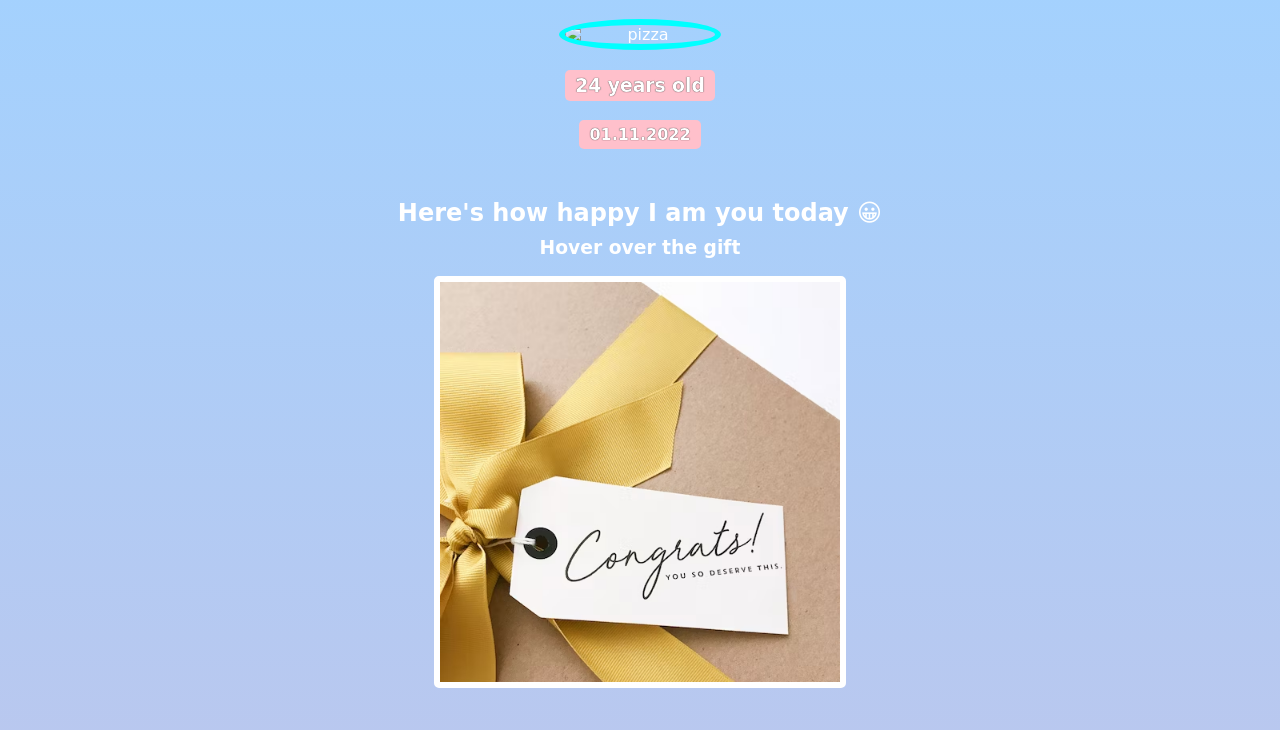
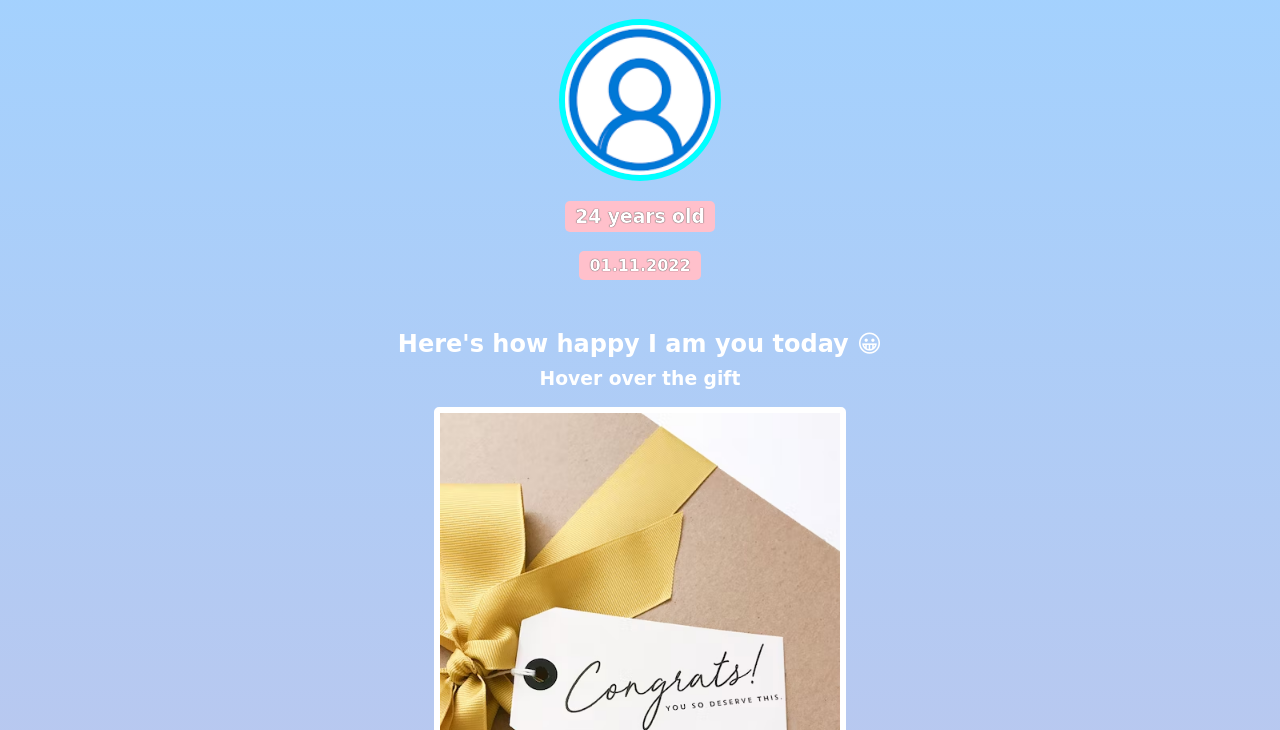
Before and after one commit to NourNassar/Gift-Site, a plain HTML site: page index.html in a window 1280 px wide. Shown: the part 70-800 px from the top of the page. Drawn offline with Linux system fonts and the light colour scheme; files whose address does not match are found by name; a web font is replaced by a local one.

Commit message:
Update index.html

```diff
--- a/index.html
+++ b/index.html
@@ -15,7 +15,7 @@
 <body>
     <div class="birthday">
         <h1>Today is nick's birthday 🌭</h1>
-        <img src="images/Account.png" alt="pizza">
+        <img src="Account.png" alt="pizza">
         <h3 id="bday-age">24 years old</h3>
         <h4 id="bday-date">01.11.2022</h4>
     </div>
```
